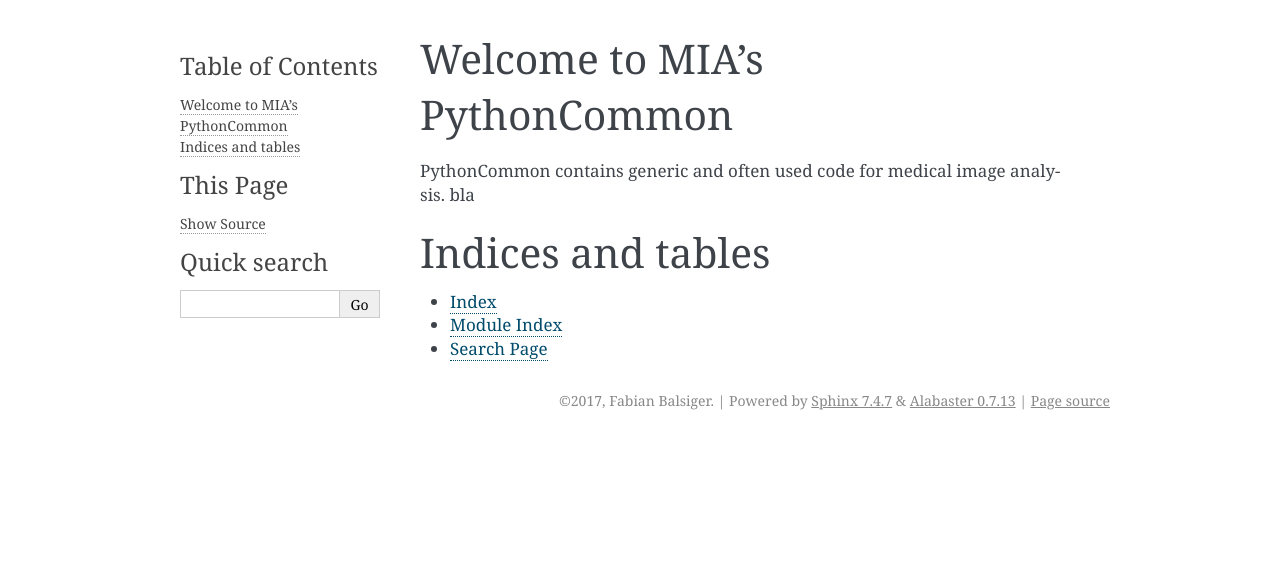
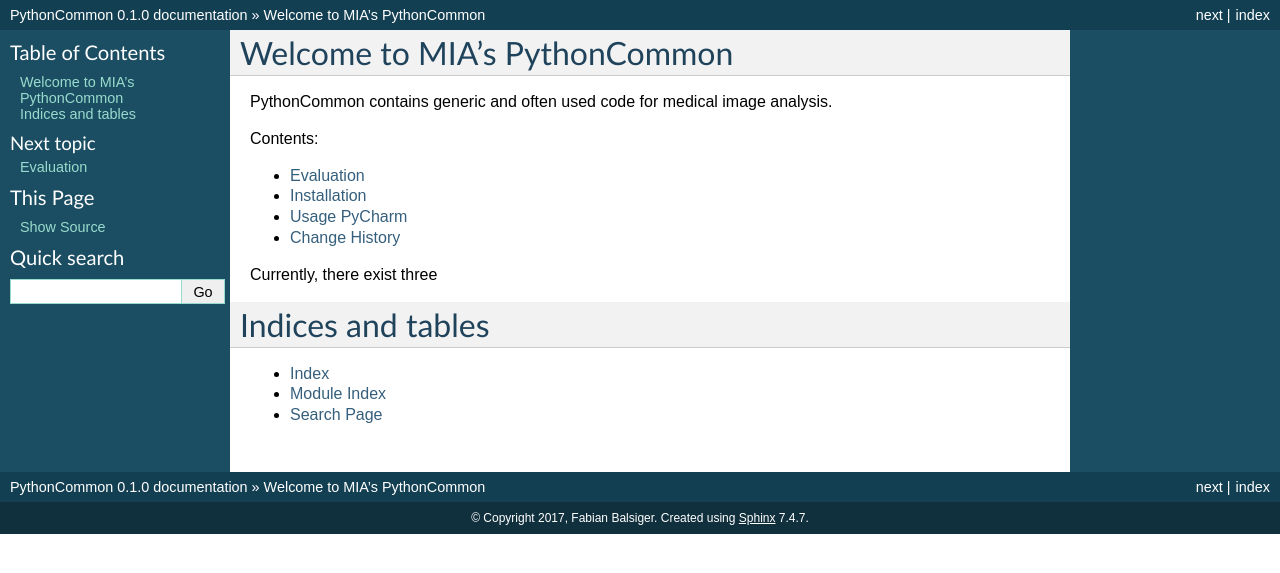
Before and after one commit to rundherum/pymia, a Sphinx documentation site: the page built from docs/index.rst, in a window 1280 px wide. Shown: the top 573 px of the page. Built offline with Sphinx 7.4.7, drawn with Linux system fonts in a browser that asks for light colours; formulas are drawn with MathJax 3.

Commit message:
docs: documentation of evaluation modules

```diff
--- a/docs/conf.py
+++ b/docs/conf.py
@@ -33,10 +33,10 @@
 # extensions coming with Sphinx (named 'sphinx.ext.*') or your custom
 # ones.
 extensions = ['sphinx.ext.autodoc',
-    'sphinx.ext.coverage',
-    'sphinx.ext.imgmath',
-    'sphinx.ext.viewcode',
-    'sphinx.ext.githubpages']
+              'sphinx.ext.coverage',
+              'sphinx.ext.imgmath',
+              'sphinx.ext.viewcode',
+              'sphinx.ext.githubpages']
 
 # Add any paths that contain templates here, relative to this directory.
 templates_path = ['_templates']
@@ -88,7 +88,7 @@
 # The theme to use for HTML and HTML Help pages.  See the documentation for
 # a list of builtin themes.
 #
-html_theme = 'alabaster'
+html_theme = 'classic'
 
 # Theme options are theme-specific and customize the look and feel of a theme
 # further.  For a list of options available for each theme, see the
--- /dev/null
+++ b/docs/history.rst
@@ -0,0 +1,2 @@
+Change History
+==============
--- a/docs/index.rst
+++ b/docs/index.rst
@@ -7,14 +7,18 @@
 =============================
 
 PythonCommon contains generic and often used code for medical image analysis.
-bla
+
 
 .. toctree::
-   :maxdepth: 2
-   :caption: Contents:
+    :maxdepth: 2
+    :caption: Contents:
 
-.. automodule::evaluator
-    .. autoclass::evaluator.Evaluator
+    evaluation
+    installation
+    history
+
+Currently, there exist three
+
 
 
 Indices and tables
--- /dev/null
+++ b/docs/installation.rst
@@ -0,0 +1,6 @@
+Installation
+============
+
+
+Usage PyCharm
+=============
```
Also changed, not shown: docs/evaluation.rst (added, +16 -0 lines).
